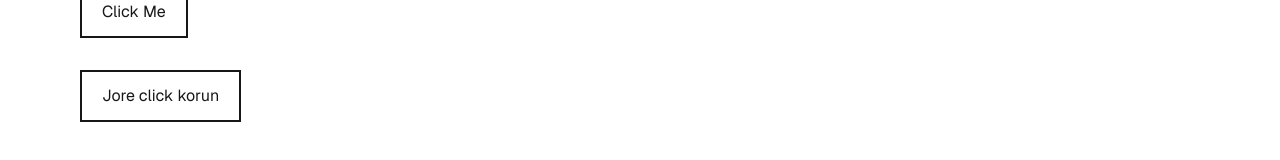
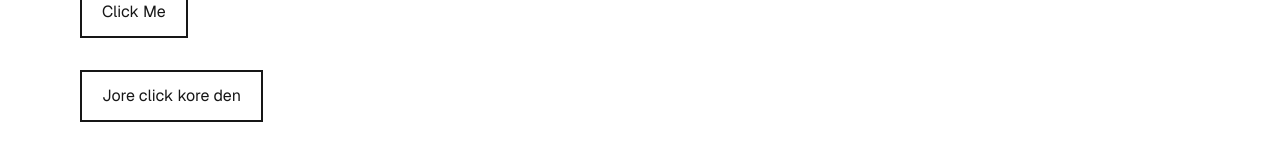
Before and after one commit to Alireja-khan/Mecha-Link, a Next.js app: page / in a window 1280 px wide. Shown: the part 574-734 px from the top of the page. Built offline with nearby package versions, Linux system fonts and the light colour scheme.

Commit message:
fix an error

```diff
--- a/src/app/page.js
+++ b/src/app/page.js
@@ -16,7 +16,7 @@ export default function Home() {
 
           <button>Don't Click</button>
           <button className=" border-2 py-3 px-5">Click Me</button>
-          <button onClick={alert("besi jore chap diye felechen")} className=" border-2 py-3 px-5">Jore click korun</button>
+          <button onClick={alert("besi jore chap diye felechen")} className=" border-2 py-3 px-5">Jore click kore den</button>
 
       </main>
     </div>
```
